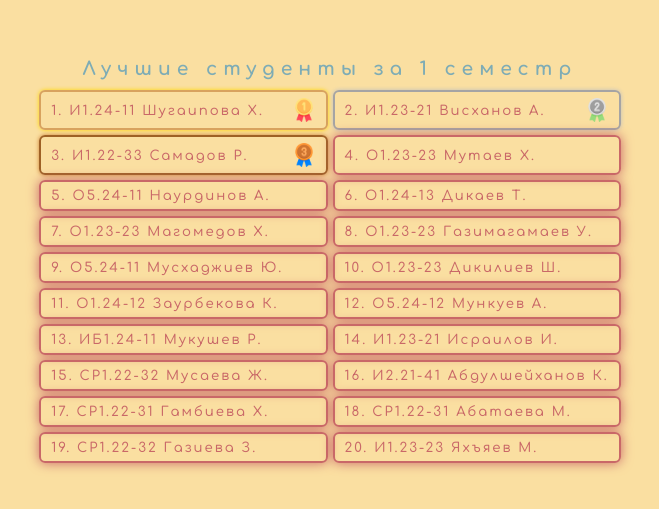
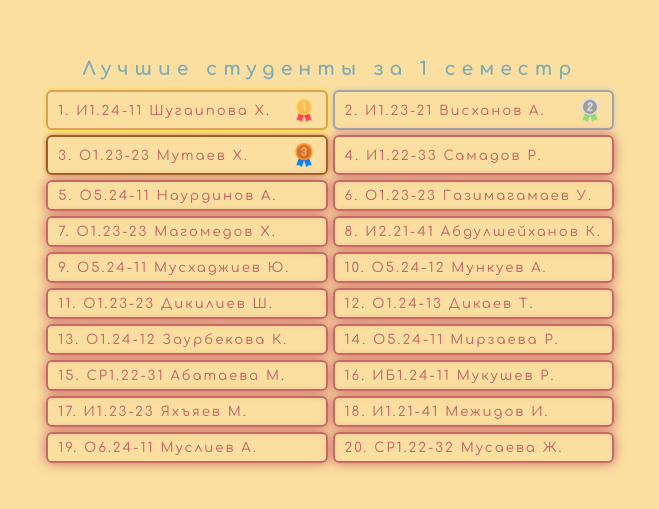
Before and after one commit to altairmsr/ggkit_dashboard, a React (Vite) app: page / in a window 1280 px wide. Shown: the part 139-648 px from the top of the page, without its empty margins (310-969 px from the left). Built offline with nearby package versions, Linux system fonts and the light colour scheme.

Commit message:
upd 27.10.24

```diff
--- a/src/data/course1.js
+++ b/src/data/course1.js
@@ -15,51 +15,52 @@ const course1 = [
 	},
 	{
 		id: 2,
-		group: "О1.24-13",
-		name: "Дикаев Т.",
+		group: "О5.24-11",
+		name: "Мусхаджиев Ю.",
 		img: "bronze",
 		pos: "bronze",
 	},
 	{
 		id: 3,
-		group: "О5.24-11",
-		name: "Мусхаджиев Ю.",
+		group: "О5.24-12",
+		name: "Мункуев А.",
 		pos: "regular",
 	},
 	{
 		id: 4,
+		group: "О1.24-13",
+		name: "Дикаев Т.",
+		pos: "regular",
+	},
+	{
+		id: 5,
 		group: "О1.24-12",
 		name: "Заурбекова К.",
 		pos: "regular",
 	},
 	{
-		id: 5,
-		group: "О5.24-12",
-		name: "Мункуев А.",
+		id: 6,
+		group: "О5.24-11",
+		name: "Мирзаева Р.",
+
 		pos: "regular",
 	},
 	{
-		id: 6,
+		id: 7,
 		group: "ИБ1.24-11",
 		name: "Мукушев Р.",
 		pos: "regular",
 	},
 	{
-		id: 7,
-		group: "О5.24-11",
-		name: "Мирзаева Р.",
-		pos: "regular",
-	},
-	{
 		id: 8,
-		group: "Э1.24-12",
-		name: "Сакаева Д.",
+		group: "О6.24-11",
+		name: "Муслиев А.",
 		pos: "regular",
 	},
 	{
 		id: 9,
-		group: "О6.24-11",
-		name: "Муслиев А.",
+		group: "О5.24-12",
+		name: "Махачиев Х.",
 		pos: "regular",
 	},
 ];
--- a/src/data/course2.js
+++ b/src/data/course2.js
@@ -16,14 +16,14 @@ const course2 = [
 	{
 		id: 2,
 		group: "О1.23-23",
-		name: "Магомедов Х.",
+		name: "Газимагамаев У.",
 		img: "bronze",
 		pos: "bronze",
 	},
 	{
 		id: 3,
 		group: "О1.23-23",
-		name: "Газимагамаев У.",
+		name: "Магомедов Х.",
 		pos: "regular",
 	},
 	{
@@ -34,32 +34,32 @@ const course2 = [
 	},
 	{
 		id: 5,
+		group: "И1.23-23",
+		name: "Яхъяев М.",
+		pos: "regular",
+	},
+	{
+		id: 6,
 		group: "И1.23-21",
 		name: "Исраилов И.",
 		pos: "regular",
 	},
 	{
-		id: 6,
-		group: "И1.23-23",
-		name: "Яхъяев М.",
-		pos: "regular",
-	},
-	{
 		id: 7,
-		group: "О1.23-23",
-		name: "Ганчаев И.",
-		pos: "regular",
-	},
-	{
-		id: 8,
 		group: "О1.23-23",
 		name: "Газимагамаев А.",
 		pos: "regular",
 	},
 	{
+		id: 8,
+		group: "СР1.23-21",
+		name: "Гайсумова С.",
+		pos: "regular",
+	},
+	{
 		id: 9,
-		group: "СР1.23-21",
-		name: "Кукуева А.",
+		group: "И1.23-21",
+		name: "Эзерханов А.",
 		pos: "regular",
 	},
 ];
--- a/src/data/course3.js
+++ b/src/data/course3.js
@@ -8,22 +8,22 @@ const course3 = [
 	},
 	{
 		id: 1,
-		group: "СР1.22-32",
-		name: "Мусаева Ж.",
+		group: "СР1.22-31",
+		name: "Абатаева М.",
 		img: "silver",
 		pos: "silver",
 	},
 	{
 		id: 2,
-		group: "СР1.22-31",
-		name: "Гамбиева Х.",
+		group: "СР1.22-32",
+		name: "Мусаева Ж.",
 		img: "bronze",
 		pos: "bronze",
 	},
 	{
 		id: 3,
 		group: "СР1.22-31",
-		name: "Абатаева М.",
+		name: "Гамбиева Х.",
 		pos: "regular",
 	},
 	{
@@ -34,14 +34,14 @@ const course3 = [
 	},
 	{
 		id: 5,
-		group: "Б1.22-31",
-		name: "Вахмурадова И.",
+		group: "И1.22-31",
+		name: "Расулов Х.",
 		pos: "regular",
 	},
 	{
 		id: 6,
-		group: "И1.22-31",
-		name: "Расулов Х.",
+		group: "Б1.22-31",
+		name: "Вахмурадова И.",
 		pos: "regular",
 	},
 	{
@@ -58,8 +58,8 @@ const course3 = [
 	},
 	{
 		id: 9,
-		group: "Б1.22-32",
-		name: "Кулаева И.",
+		group: "И1.22-32",
+		name: "Мадаев С.",
 		pos: "regular",
 	},
 ];
--- a/src/data/course4.js
+++ b/src/data/course4.js
@@ -15,27 +15,27 @@ const course4 = [
 	},
 	{
 		id: 2,
-		group: "И1.21-44",
-		name: "Яхьяев М.",
+		group: "И2.21-41",
+		name: "Ибрагимов Б.",
 		img: "bronze",
 		pos: "bronze",
 	},
 	{
 		id: 3,
-		group: "И2.21-41",
-		name: "Ибрагимов Б.",
+		group: "И1.21-44",
+		name: "Яхьяев М.",
 		pos: "regular",
 	},
 	{
 		id: 4,
-		group: "И1.21-41",
-		name: "Ванцаев А.",
+		group: "И2.21-41",
+		name: "Джамалдинов Х.",
 		pos: "regular",
 	},
 	{
 		id: 5,
-		group: "И2.21-41",
-		name: "Джамалдинов Х.",
+		group: "И2.21-42",
+		name: "Адаева Р.",
 		pos: "regular",
 	},
 	{
@@ -46,8 +46,8 @@ const course4 = [
 	},
 	{
 		id: 7,
-		group: "И2.21-42",
-		name: "Адаева Р.",
+		group: "И1.21-41",
+		name: "Ванцаев А.",
 		pos: "regular",
 	},
 	{
@@ -58,8 +58,8 @@ const course4 = [
 	},
 	{
 		id: 9,
-		group: "И1.21-44",
-		name: "Утциев М.",
+		group: "И1.21-42",
+		name: "Хаджимурадов М.",
 		pos: "regular",
 	},
 ];
--- a/src/data/groupList.js
+++ b/src/data/groupList.js
@@ -13,18 +13,18 @@ const groupList = [
 	},
 	{
 		id: 2,
-		group: "О1.23-23",
+		group: "О5.24-11",
 		img: "bronze",
 		pos: "bronze",
 	},
 	{
 		id: 3,
-		group: "И1.21-42",
+		group: "О1.23-23",
 		pos: "regular",
 	},
 	{
 		id: 4,
-		group: "О5.24-11",
+		group: "О6.24-11",
 		pos: "regular",
 	},
 ];
--- a/src/data/studList.js
+++ b/src/data/studList.js
@@ -3,7 +3,6 @@ const studList = [
 		id: 0,
 		group: "И1.24-11",
 		name: "Шугаипова Х.",
-
 		img: "gold",
 		pos: "gold",
 	},
@@ -16,15 +15,15 @@ const studList = [
 	},
 	{
 		id: 2,
-		group: "И1.22-33",
-		name: "Самадов Р.",
+		group: "О1.23-23",
+		name: "Мутаев Х.",
 		img: "bronze",
 		pos: "bronze",
 	},
 	{
 		id: 3,
-		group: "О1.23-23",
-		name: "Мутаев Х.",
+		group: "И1.22-33",
+		name: "Самадов Р.",
 		pos: "regular",
 	},
 	{
@@ -35,8 +34,8 @@ const studList = [
 	},
 	{
 		id: 5,
-		group: "О1.24-13",
-		name: "Дикаев Т.",
+		group: "О1.23-23",
+		name: "Газимагамаев У.",
 		pos: "regular",
 	},
 	{
@@ -47,8 +46,8 @@ const studList = [
 	},
 	{
 		id: 7,
-		group: "О1.23-23",
-		name: "Газимагамаев У.",
+		group: "И2.21-41",
+		name: "Абдулшейханов К.",
 		pos: "regular",
 	},
 	{
@@ -59,68 +58,68 @@ const studList = [
 	},
 	{
 		id: 9,
+		group: "О5.24-12",
+		name: "Мункуев А.",
+		pos: "regular",
+	},
+	{
+		id: 10,
 		group: "О1.23-23",
 		name: "Дикилиев Ш.",
 		pos: "regular",
 	},
 	{
-		id: 10,
+		id: 11,
+		group: "О1.24-13",
+		name: "Дикаев Т.",
+		pos: "regular",
+	},
+	{
+		id: 12,
 		group: "О1.24-12",
 		name: "Заурбекова К.",
 		pos: "regular",
 	},
 	{
-		id: 11,
-		group: "О5.24-12",
-		name: "Мункуев А.",
+		id: 13,
+		group: "О5.24-11",
+		name: "Мирзаева Р.",
 		pos: "regular",
 	},
 	{
-		id: 12,
+		id: 14,
+		group: "СР1.22-31",
+		name: "Абатаева М.",
+		pos: "regular",
+	},
+	{
+		id: 15,
 		group: "ИБ1.24-11",
 		name: "Мукушев Р.",
 		pos: "regular",
 	},
 	{
-		id: 13,
-		group: "И1.23-21",
-		name: "Исраилов И.",
-		pos: "regular",
-	},
-	{
-		id: 14,
-		group: "СР1.22-32",
-		name: "Мусаева Ж.",
-		pos: "regular",
-	},
-	{
-		id: 15,
-		group: "И2.21-41",
-		name: "Абдулшейханов К.",
-		pos: "regular",
-	},
-	{
 		id: 16,
-		group: "СР1.22-31",
-		name: "Гамбиева Х.",
+		group: "И1.23-23",
+		name: "Яхъяев М.",
 		pos: "regular",
 	},
 	{
 		id: 17,
-		group: "СР1.22-31",
-		name: "Абатаева М.",
+		group: "И1.21-41",
+		name: "Межидов И.",
 		pos: "regular",
 	},
 	{
 		id: 18,
-		group: "СР1.22-32",
-		name: "Газиева З.",
+		group: "О6.24-11",
+		name: "Муслиев А.",
 		pos: "regular",
 	},
 	{
 		id: 19,
-		group: "И1.23-23",
-		name: "Яхъяев М.",
+		group: "СР1.22-32",
+		name: "Мусаева Ж.",
 		pos: "regular",
 	},
 ];
```
